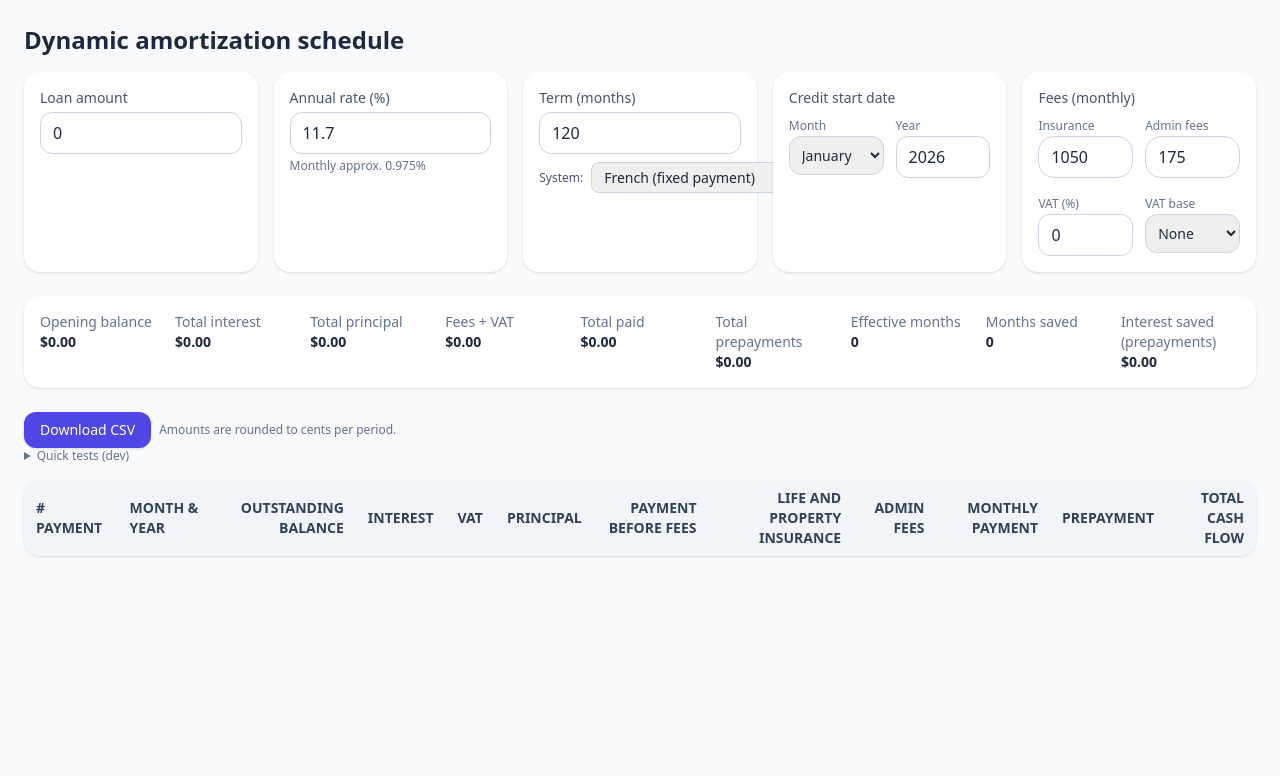
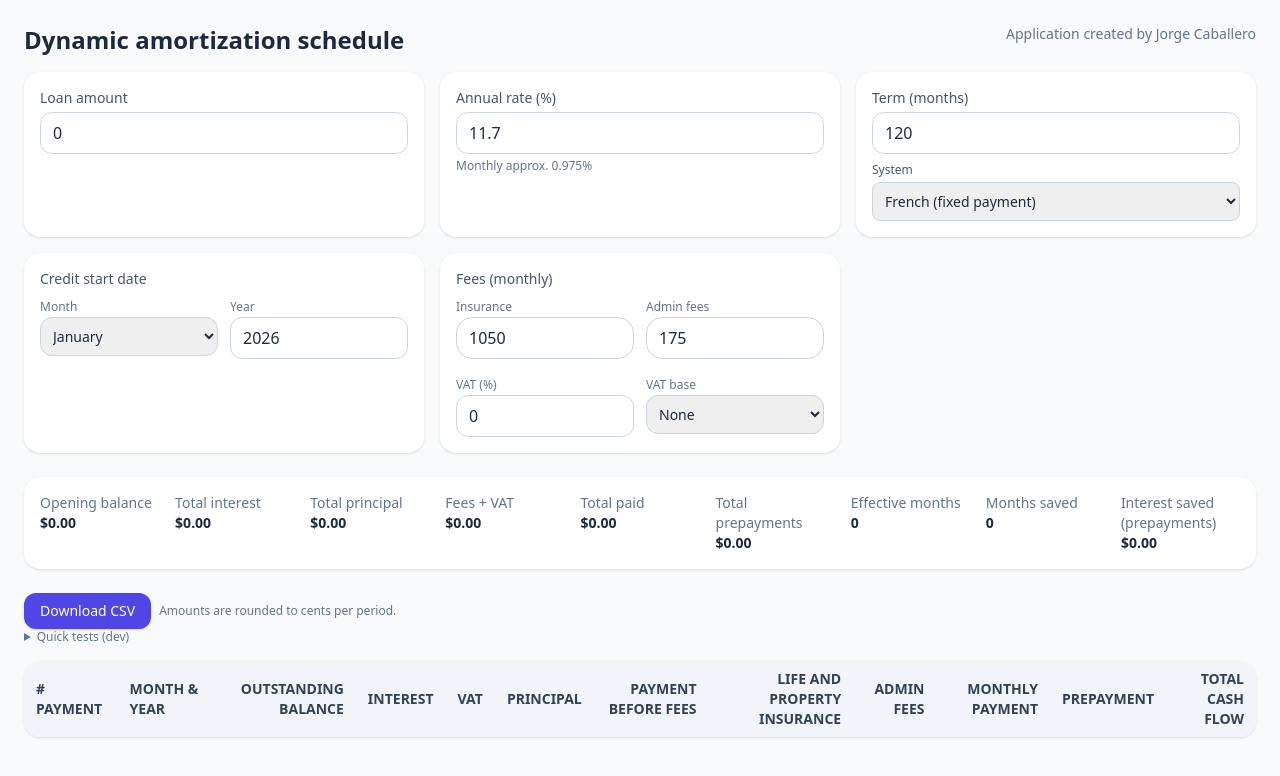
Before and after one commit to JorgeLCaballero/amortization-ui, a React (Vite) app: page / in a window 1280 px wide. Shown: the top 776 px of the page. Built offline with nearby package versions, Linux system fonts and the light colour scheme.

Commit message:
Improve input layout and add creator credit

```diff
--- a/src/AmortizationUI.tsx
+++ b/src/AmortizationUI.tsx
@@ -319,11 +319,14 @@ export default function AmortizationUI() {
 
   return (
     <div className="min-h-screen bg-slate-50 text-slate-800">
-      <div className="max-w-7xl mx-auto p-6">
-        <h1 className="text-2xl font-semibold mb-4">Dynamic amortization schedule</h1>
+      <div className="max-w-screen-2xl mx-auto p-6">
+        <div className="mb-4 flex flex-col gap-2 sm:flex-row sm:items-start sm:justify-between">
+          <h1 className="text-2xl font-semibold">Dynamic amortization schedule</h1>
+          <p className="text-sm font-medium text-slate-500 sm:text-right">Application created by Jorge Caballero</p>
+        </div>
 
-        <div className="grid md:grid-cols-5 gap-4 mb-6">
-          <div className="bg-white rounded-2xl shadow p-4">
+        <div className="grid gap-4 mb-6 md:grid-cols-2 xl:grid-cols-3 2xl:grid-cols-5">
+          <div className="min-w-0 bg-white rounded-2xl shadow p-4">
             <label className="block text-sm text-slate-600 mb-1">Loan amount</label>
             <input
               type="number"
@@ -335,7 +338,7 @@ export default function AmortizationUI() {
             />
           </div>
 
-          <div className="bg-white rounded-2xl shadow p-4">
+          <div className="min-w-0 bg-white rounded-2xl shadow p-4">
             <label className="block text-sm text-slate-600 mb-1">Annual rate (%)</label>
             <input
               type="number"
@@ -348,7 +351,7 @@ export default function AmortizationUI() {
             <p className="text-xs text-slate-500 mt-1">Monthly approx. {(rate / 12).toFixed(3)}%</p>
           </div>
 
-          <div className="bg-white rounded-2xl shadow p-4">
+          <div className="min-w-0 bg-white rounded-2xl shadow p-4">
             <label className="block text-sm text-slate-600 mb-1">Term (months)</label>
             <input
               type="number"
@@ -357,10 +360,10 @@ export default function AmortizationUI() {
               onChange={(e) => setMeses(e.target.value)}
               min={1}
             />
-            <div className="flex items-center gap-2 mt-2">
-              <label className="text-xs text-slate-600">System:</label>
+            <div className="mt-2 grid gap-1">
+              <label className="text-xs text-slate-600">System</label>
               <select
-                className="text-sm rounded-lg border border-slate-300 px-2 py-1"
+                className="w-full min-w-0 text-sm rounded-lg border border-slate-300 px-2 py-2"
                 value={sistema}
                 onChange={(e) => setSistema(e.target.value as Sistema)}
               >
@@ -370,13 +373,13 @@ export default function AmortizationUI() {
             </div>
           </div>
 
-          <div className="bg-white rounded-2xl shadow p-4">
+          <div className="min-w-0 bg-white rounded-2xl shadow p-4">
             <label className="block text-sm text-slate-600 mb-1">Credit start date</label>
-            <div className="grid grid-cols-2 gap-3">
-              <div>
+            <div className="grid gap-3 sm:grid-cols-2">
+              <div className="min-w-0">
                 <span className="text-xs text-slate-500">Month</span>
                 <select
-                  className="w-full text-sm rounded-xl border border-slate-300 px-2 py-2"
+                  className="w-full min-w-0 text-sm rounded-xl border border-slate-300 px-2 py-2"
                   value={String(scheduleStartMonth)}
                   onChange={(e) => setStartMonth(e.target.value)}
                 >
@@ -385,7 +388,7 @@ export default function AmortizationUI() {
                   ))}
                 </select>
               </div>
-              <div>
+              <div className="min-w-0">
                 <span className="text-xs text-slate-500">Year</span>
                 <input
                   type="number"
@@ -399,10 +402,10 @@ export default function AmortizationUI() {
             </div>
           </div>
 
-          <div className="bg-white rounded-2xl shadow p-4">
+          <div className="min-w-0 bg-white rounded-2xl shadow p-4 md:col-span-2 xl:col-span-1">
             <label className="block text-sm text-slate-600 mb-1">Fees (monthly)</label>
-            <div className="grid grid-cols-2 gap-3">
-              <div>
+            <div className="grid gap-3 sm:grid-cols-2">
+              <div className="min-w-0">
                 <span className="text-xs text-slate-500">Insurance</span>
                 <input
                   type="number"
@@ -413,7 +416,7 @@ export default function AmortizationUI() {
                   step="1"
                 />
               </div>
-              <div>
+              <div className="min-w-0">
                 <span className="text-xs text-slate-500">Admin fees</span>
                 <input
                   type="number"
@@ -425,8 +428,8 @@ export default function AmortizationUI() {
                 />
               </div>
             </div>
-            <div className="grid grid-cols-2 gap-3 mt-3">
-              <div>
+            <div className="grid gap-3 mt-3 sm:grid-cols-2">
+              <div className="min-w-0">
                 <span className="text-xs text-slate-500">VAT (%)</span>
                 <input
                   type="number"
@@ -437,10 +440,10 @@ export default function AmortizationUI() {
                   step="0.01"
                 />
               </div>
-              <div>
+              <div className="min-w-0">
                 <span className="text-xs text-slate-500">VAT base</span>
                 <select
-                  className="w-full text-sm rounded-xl border border-slate-300 px-2 py-2"
+                  className="w-full min-w-0 text-sm rounded-xl border border-slate-300 px-2 py-2"
                   value={ivaBase}
                   onChange={(e) => setIvaBase(e.target.value as IvaBase)}
                 >
```
